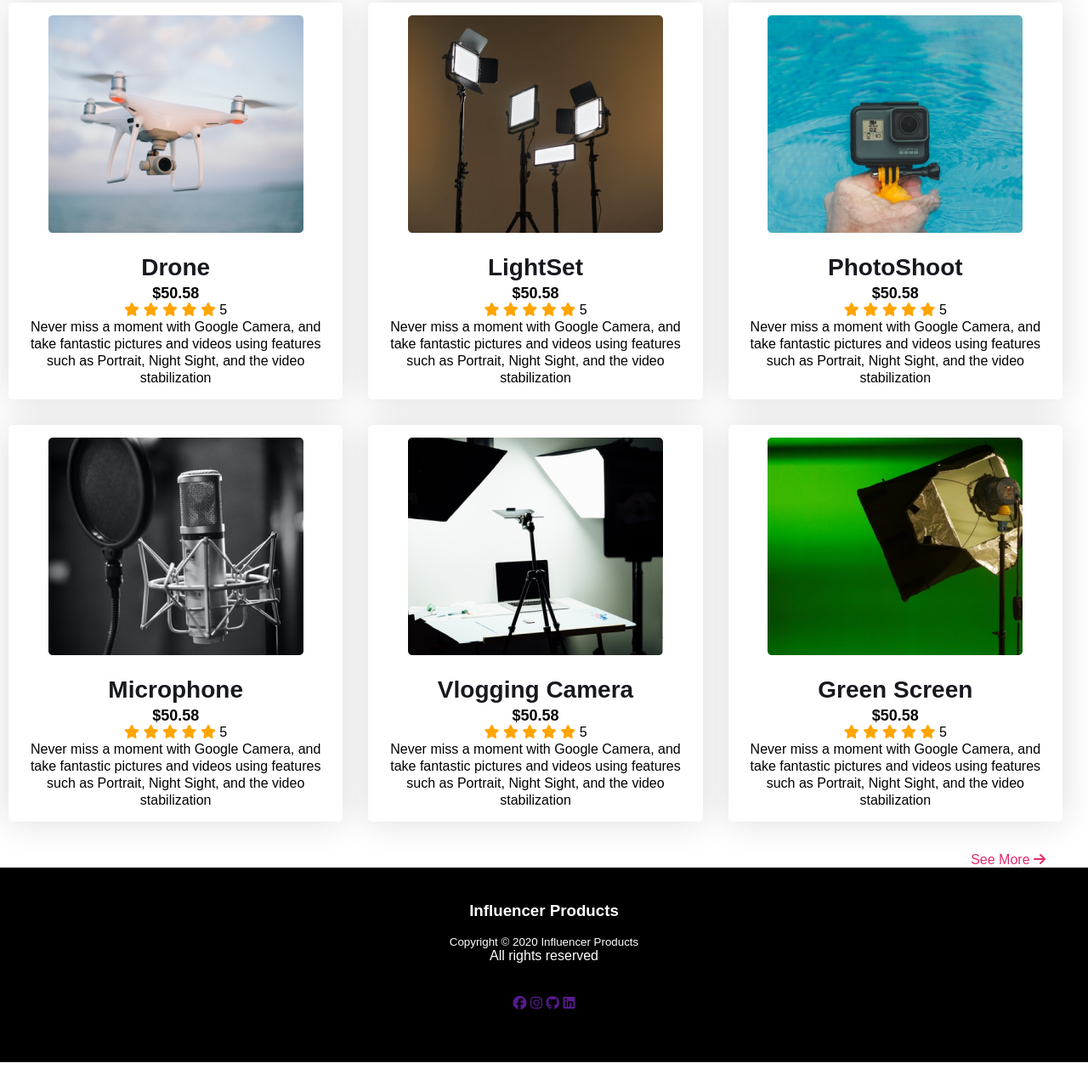
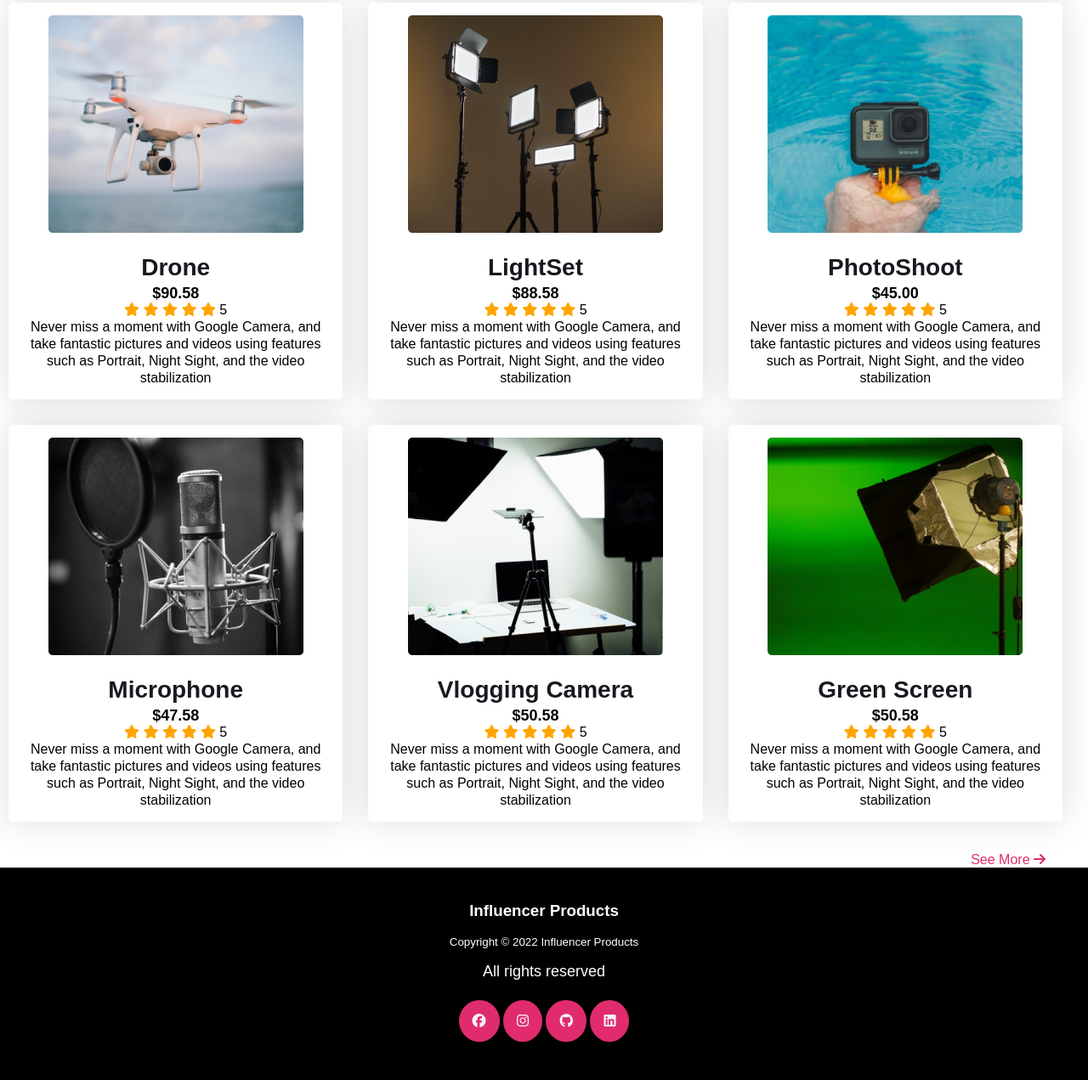
Before and after one commit to almahfuzhossen/Influence-Products-JhankarSir, a plain HTML site: page index.html in a window 1280 px wide. Shown: the part 1214-2485 px from the top of the page at 85% size. Before the commit the page ends 2464 px from the top, so only its background shows below. Drawn offline with Linux system fonts and the light colour scheme.

Commit message:
footer end

```diff
--- a/CSS/style.css
+++ b/CSS/style.css
@@ -111,6 +111,9 @@ body{
   font-size: 36px;
   margin-top: 20px;
 }
+.text-color{
+  color: #e02c6d;
+}
 main {
   width: 1250px;
   justify-content: center;
@@ -176,6 +179,10 @@ main {
   color: #e02c6d;
   margin-right: 20px;
 }
+
+/*-------------
+footer section
+ --------------*/
 footer{
   background-color: black;
   display: flex;
@@ -190,5 +197,20 @@ footer{
   flex-direction: column;
 }
 .social-icon{
-  margin: 20px 0px;
+  margin: 20px;
 }
+footer p {
+  font-size: 18px;
+  line-height: 24px;
+  margin-top: 15px;
+}
+.social-icon a {
+  color: whitesmoke;
+  padding: 16px;
+  border-radius: 50%;
+  background:  #e02c6d;
+}
+
+/* ----------------
+footer section end
+------------------- */
--- a/index.html
+++ b/index.html
@@ -59,7 +59,7 @@
             <!-- product-Section Start -->
         <main>
             <section class="text">
-                <h2 class="collection">Popular Collection</h2>
+                <h2 class="collection">Popular <span class="text-color">Collection</span></h2>
               <div class="products-section">
                     <div class="products-container">
                          <article class="product">
@@ -82,7 +82,7 @@
                          <article class="product">
                              <img src="assets/images/airpod.png" alt="">
                              <h3>Airpod</h3>
-                             <h5>$50.58</h5>
+                             <h5>$70.58</h5>
                              <span>
                                  <i class="fas fa-star"></i>
                                  <i class="fas fa-star"></i>
@@ -99,7 +99,7 @@
                          <article class="product">
                              <img src="assets/images/camera.png" alt="">
                              <h3>Airbuds</h3>
-                             <h5>$50.58</h5>
+                             <h5>$30.58</h5>
                              <span>
                                  <i class="fas fa-star"></i>
                                  <i class="fas fa-star"></i>
@@ -116,7 +116,7 @@
                          <article class="product">
                              <img src="assets/images/drone.png" alt="">
                              <h3>Drone</h3>
-                             <h5>$50.58</h5>
+                             <h5>$90.58</h5>
                              <span>
                                  <i class="fas fa-star"></i>
                                  <i class="fas fa-star"></i>
@@ -133,7 +133,7 @@
                          <article class="product">
                              <img src="assets/images/lights.png" alt="">
                              <h3>LightSet</h3>
-                             <h5>$50.58</h5>
+                             <h5>$88.58</h5>
                              <span>
                                  <i class="fas fa-star"></i>
                                  <i class="fas fa-star"></i>
@@ -150,7 +150,7 @@
                          <article class="product">
                              <img src="assets/images/action.png" alt="">
                              <h3>PhotoShoot</h3>
-                             <h5>$50.58</h5>
+                             <h5>$45.00</h5>
                              <span>
                                  <i class="fas fa-star"></i>
                                  <i class="fas fa-star"></i>
@@ -167,7 +167,7 @@
                          <article class="product">
                              <img src="assets/images/mic.png" alt="">
                              <h3>Microphone</h3>
-                             <h5>$50.58</h5>
+                             <h5>$47.58</h5>
                              <span>
                                  <i class="fas fa-star"></i>
                                  <i class="fas fa-star"></i>
@@ -229,7 +229,7 @@
          <div class="footer-container container">
             <h3>Influencer Products</h3>
             <br>
-             <small>Copyright &#169; 2020 Influencer Products</small>
+             <small>Copyright &#169; 2022 Influencer Products</small>
              <p> All rights reserved </p>
              <br>
              <div class="social-icon">
```
